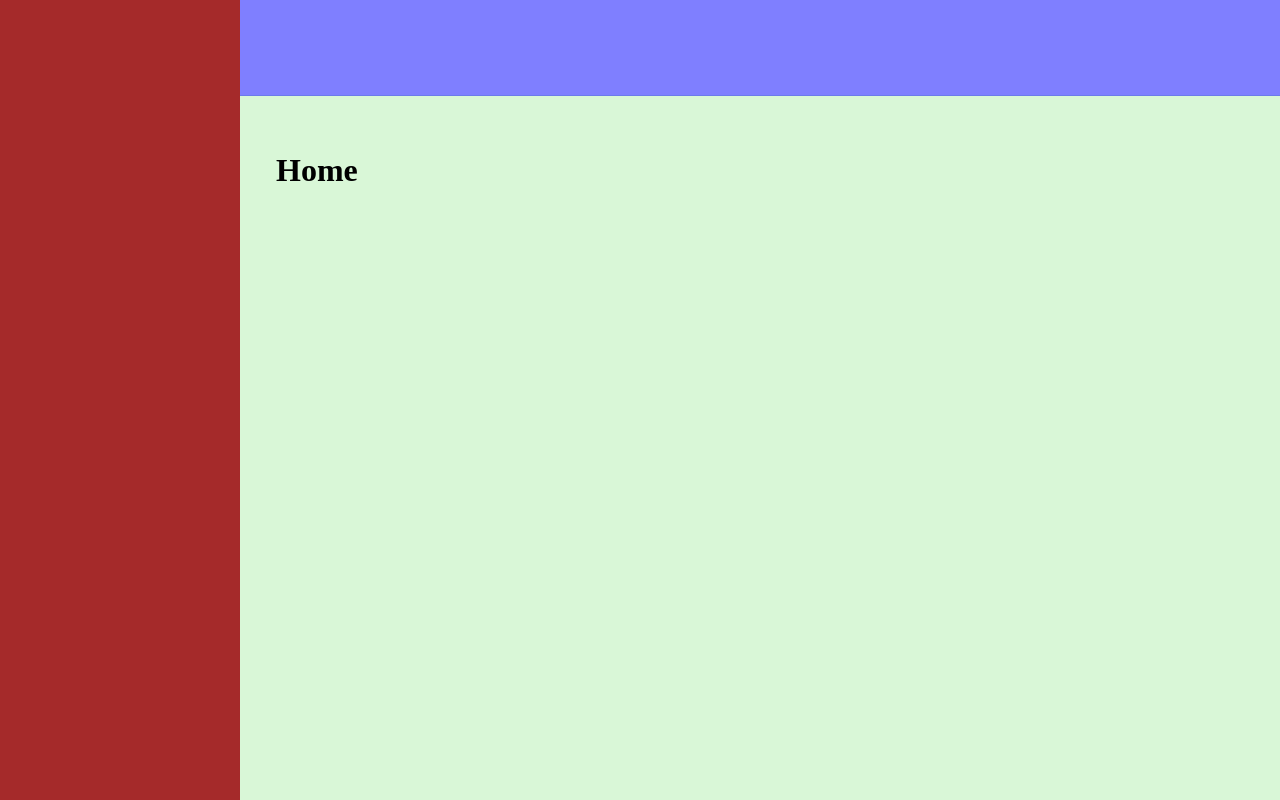
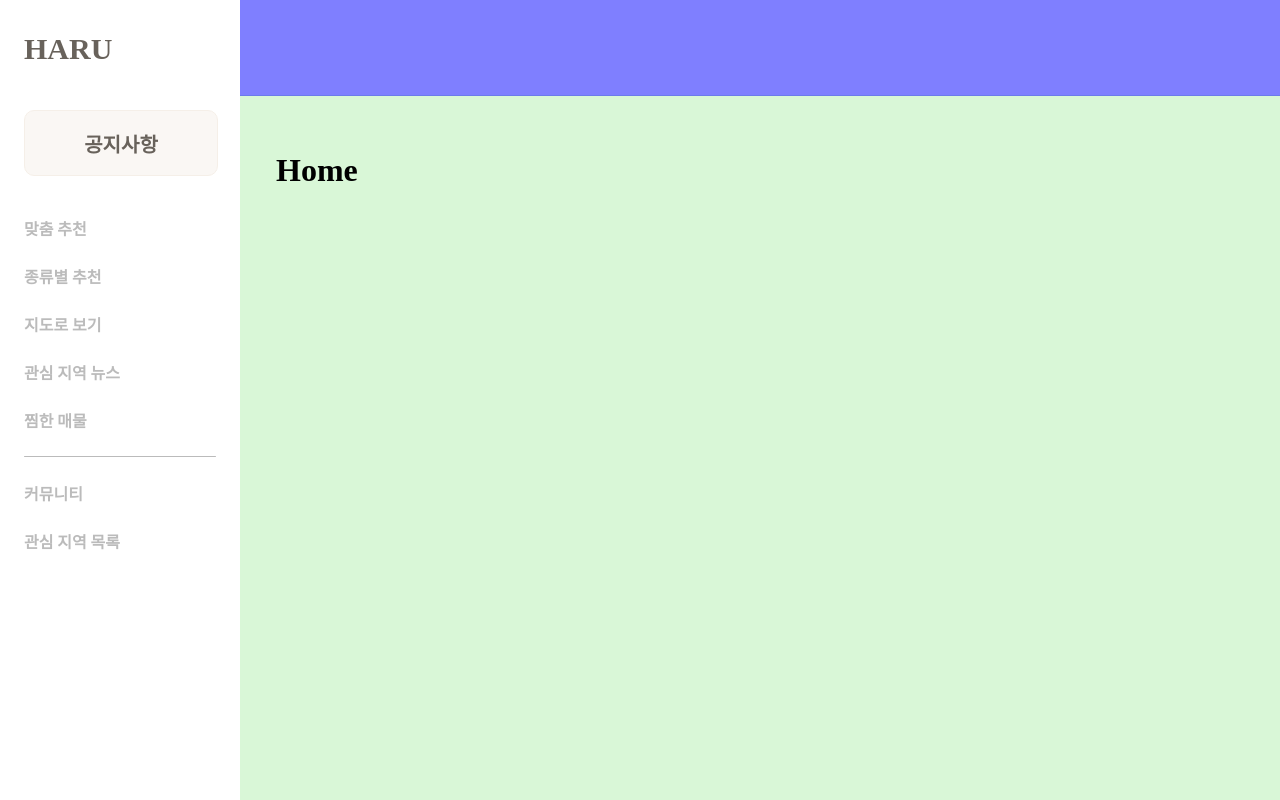
Before and after one commit to SSAFY-Passproject-HARU/Frontend, a Vue app: page / in a window 1280 px wide. Built offline with nearby package versions, Linux system fonts and the light colour scheme.

Commit message:
[Feat] NavBar 기본 스타일 구현

```diff
--- a/src/App.vue
+++ b/src/App.vue
@@ -17,8 +17,6 @@ import "./styles/variables.scss";
 
 <style scoped>
 * {
-  margin: 0;
-  padding: 0;
   box-sizing: border-box;
 }
 
--- a/src/components/common/NavBar.vue
+++ b/src/components/common/NavBar.vue
@@ -1,22 +1,83 @@
 <template>
   <div class="navbar">
-
+    <div class="logo">HARU</div>
+    <div class="notice">공지사항</div>
+    <div class="nav-list">
+      <div class="nav-item">맞춤 추천</div>
+      <div class="nav-item">종류별 추천</div>
+      <div class="nav-item">지도로 보기</div>
+      <div class="nav-item">관심 지역 뉴스</div>
+      <div class="nav-item">찜한 매물</div>
+      <hr />
+      <div class="nav-item">커뮤니티</div>
+      <div class="nav-item">관심 지역 목록</div>
+    </div>
   </div>
 </template>
 
 <script>
 export default {
-  name: 'NavBar'
-}
+  name: "NavBar",
+};
 </script>
 
 <style>
 .navbar {
   position: fixed; /* 화면 왼쪽에 고정 */
-  top: 0;          /* 상단에 고정 */
-  left: 0;         /* 왼쪽에 고정 */
+  top: 0; /* 상단에 고정 */
+  left: 0; /* 왼쪽에 고정 */
   width: 240px;
   height: 100vh;
-  background-color: brown;
+  padding: 32px 24px 32px 24px;
+  display: flex;
+  flex-direction: column;
+}
+
+.logo {
+  width: 100%;
+  height: 30px;
+  background-color: white;
+  margin-bottom: 48px;
+  color: var(--primary);
+  font-family: var(--font-family-logo);
+  font-size: var(--font-size-header);
+  font-weight: var(--font-weight-bold);
+}
+
+.notice {
+  width: 100%;
+  height: 64px;
+  background-color: var(--secondary);
+  border: 1px solid var(--secondary-border);
+  border-radius: 10px;
+  display: flex;
+  justify-content: center;
+  align-items: center;
+  margin-bottom: 40px;
+  color: var(--primary);
+  font-family: var(--font-family-primary);
+  font-size: var(--font-size-large);
+  font-weight: var(--font-weight-bold);
+}
+
+.nav-list {
+  display: flex;
+  flex-direction: column;
+  gap: 24px;
+  color: var(--gray3);
+  font-family: var(--font-family-primary);
+  font-size: var(--font-size-base);
+  font-weight: var(--font-weight-bold);
+}
+
+.nav-item {
+}
+
+hr {
+  height: 1px;
+  background-color: var(--gray3);
+  border-radius: 2px;
+  border: 0;
+  margin: 0;
 }
 </style>
```
